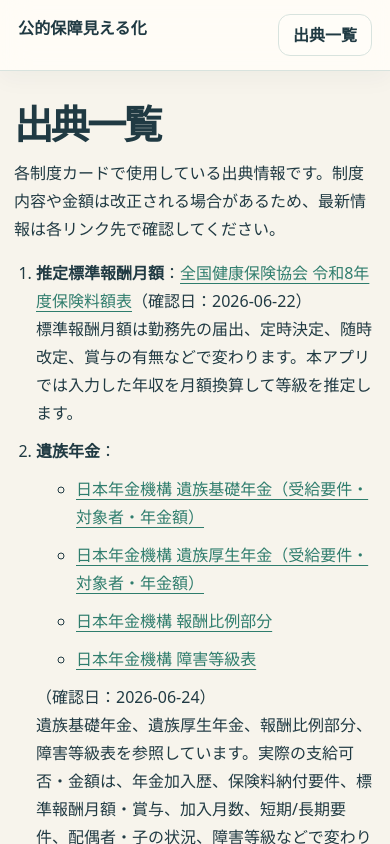
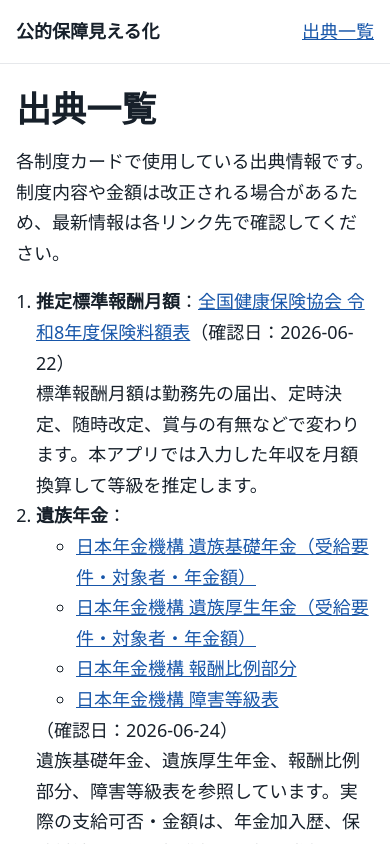
Before and after one commit to dokechi/kouteki-hosho, a Next.js app: page /sources in a window 390 px wide. Shown: the top 844 px of the page. Built offline with nearby package versions, Linux system fonts and the light colour scheme.

Commit message:
Revert global visual styles to PR 28

```diff
--- a/src/app/globals.css
+++ b/src/app/globals.css
@@ -1,321 +1,46 @@
-:root {
-  color: #203a43;
-  background: #f7f4ec;
-  --primary: #2f7d6d;
-  --primary-deep: #203a43;
-  --background: #f7f4ec;
-  --surface: #fffdf8;
-  --surface-soft: #f4faf7;
-  --line: #d8e3de;
-  --muted: #64736f;
-  --notice-soft: #e7f3ee;
-  --error: #a43d35;
-  --error-soft: #fff1ee;
-  --shadow: rgba(32, 58, 67, .08);
-}
-
+:root { color: #17202a; background: #fff; }
 * { box-sizing: border-box; }
-
-html { scroll-behavior: smooth; }
-
-body {
-  margin: 0;
-  font-family: "Hiragino Sans", "Yu Gothic", "YuGothic", "Noto Sans JP", system-ui, -apple-system, BlinkMacSystemFont, "Segoe UI", sans-serif;
-  font-size: 18px;
-  line-height: 1.75;
-  color: var(--primary-deep);
-  background: var(--background);
-}
-
-a {
-  color: var(--primary);
-  text-decoration-thickness: .08em;
-  text-underline-offset: .22em;
-}
-
-a:hover { color: var(--primary-deep); }
-
-main {
-  position: relative;
-  width: min(100%, 1040px);
-  margin: 0 auto;
-  padding: 34px 18px 72px;
-}
-
-.siteHeader {
-  position: sticky;
-  top: 0;
-  z-index: 10;
-  display: flex;
-  justify-content: space-between;
-  gap: 16px;
-  align-items: center;
-  padding: 14px max(18px, calc((100vw - 1040px) / 2 + 18px));
-  border-bottom: 1px solid var(--line);
-  background: rgba(255, 253, 248, .9);
-  backdrop-filter: blur(14px);
-  box-shadow: 0 8px 22px rgba(32, 58, 67, .04);
-}
-
-.logo {
-  font-weight: 900;
-  color: var(--primary-deep);
-  text-decoration: none;
-  letter-spacing: .01em;
-}
-
-
-.siteHeader nav a {
-  display: inline-flex;
-  align-items: center;
-  min-height: 38px;
-  padding: 6px 14px;
-  border: 1px solid var(--line);
-  border-radius: 12px;
-  background: var(--surface);
-  color: var(--primary-deep);
-  font-weight: 800;
-  text-decoration: none;
-}
-
-.siteHeader nav a:hover {
-  border-color: rgba(47, 125, 109, .42);
-  color: var(--primary);
-}
-
-.hero {
-  min-height: clamp(220px, 34vw, 390px);
-  display: grid;
-  align-items: center;
-  padding: clamp(34px, 7vw, 76px) clamp(22px, 5vw, 58px);
-  border: 1px solid var(--line);
-  border-radius: 22px;
-  background:
-    linear-gradient(135deg, rgba(231, 243, 238, .42), rgba(255, 253, 248, .28)),
-    var(--surface);
-  box-shadow: 0 18px 42px var(--shadow);
-  overflow: hidden;
-}
-
-h1 {
-  max-width: 12ch;
-  font-size: clamp(2.45rem, 8vw, 5.4rem);
-  line-height: .98;
-  letter-spacing: -.07em;
-  margin: 0 0 16px;
-  text-wrap: balance;
-}
-
-h2 {
-  font-size: clamp(1.65rem, 4vw, 2.4rem);
-  line-height: 1.25;
-  letter-spacing: -.035em;
-  margin: 44px 0 18px;
-}
-
-h3 { font-size: 1.08rem; margin: 0 0 7px; letter-spacing: -.01em; }
-
+body { margin: 0; font-family: system-ui, -apple-system, BlinkMacSystemFont, "Segoe UI", sans-serif; font-size: 18px; line-height: 1.7; background: #fff; }
+a { color: #1756a9; }
+main { width: min(100%, 960px); margin: 0 auto; padding: 24px 16px 56px; }
+.siteHeader { display: flex; justify-content: space-between; gap: 16px; align-items: center; padding: 16px; border-bottom: 1px solid #e6e8eb; }
+.logo { font-weight: 800; color: #17202a; text-decoration: none; }
+.hero { padding: 28px 0; }
+h1 { font-size: clamp(2rem, 9vw, 4rem); line-height: 1.15; margin: 0 0 16px; }
+h2 { font-size: 1.8rem; line-height: 1.3; margin-top: 32px; }
+h3 { font-size: 1.1rem; margin: 0 0 6px; }
 .lead { font-size: 1.2rem; }
-
-.notice {
-  background: var(--notice-soft);
-  border: 1px solid var(--line);
-  border-left: 6px solid var(--primary);
-  padding: 16px 18px;
-  border-radius: 14px;
-  box-shadow: 0 8px 18px rgba(32, 58, 67, .04);
-}
-
-.formGrid {
-  display: grid;
-  gap: 18px;
-  margin: 24px 0;
-  padding: clamp(18px, 4vw, 34px);
-  border: 1px solid var(--line);
-  border-radius: 20px;
-  background: var(--surface);
-  box-shadow: 0 16px 38px var(--shadow);
-}
-
-label { display: grid; gap: 8px; font-weight: 900; color: var(--primary-deep); }
-
-input,
-select {
-  width: 100%;
-  font: inherit;
-  padding: 14px 15px;
-  border: 2px solid var(--line);
-  border-radius: 12px;
-  background: #ffffff;
-  color: var(--primary-deep);
-  box-shadow: inset 0 1px 0 rgba(32, 58, 67, .04);
-  transition: border-color .18s ease, box-shadow .18s ease, background .18s ease;
-}
-
-input:focus,
-select:focus,
-.inputWithUnit:focus-within {
-  outline: 0;
-  border-color: var(--primary);
-  box-shadow: 0 0 0 4px rgba(47, 125, 109, .16);
-}
-
-input:hover,
-select:hover,
-.inputWithUnit:hover { border-color: rgba(47, 125, 109, .48); }
-
-.inputWithUnit {
-  display: grid;
-  grid-template-columns: 1fr auto;
-  align-items: center;
-  border: 2px solid var(--line);
-  border-radius: 12px;
-  background: #ffffff;
-  overflow: hidden;
-  transition: border-color .18s ease, box-shadow .18s ease;
-}
-
-.inputWithUnit input { border: 0; border-radius: 0; box-shadow: none; }
-.inputWithUnit input:focus { box-shadow: none; }
-
-.unitText { padding: 0 15px 0 6px; font-weight: 900; color: var(--muted); white-space: nowrap; }
-
-button,
-.button {
-  display: inline-block;
-  width: 100%;
-  border: 2px solid var(--primary-deep);
-  border-radius: 14px;
-  background: var(--primary-deep);
-  color: #ffffff;
-  padding: 16px 24px;
-  font: inherit;
-  font-weight: 900;
-  text-align: center;
-  text-decoration: none;
-  cursor: pointer;
-  box-shadow: 0 12px 24px rgba(32, 58, 67, .14);
-  transition: transform .18s ease, box-shadow .18s ease, background .18s ease, border-color .18s ease;
-}
-
-button:hover,
-.button:hover {
-  transform: translateY(-1px);
-  border-color: #284b54;
-  background: #284b54;
-  box-shadow: 0 14px 28px rgba(32, 58, 67, .16);
-}
-
-button:active,
-.button:active { transform: translateY(1px); box-shadow: 0 8px 18px rgba(32, 58, 67, .12); }
-
-.helpText { font-size: .9rem; font-weight: 600; color: var(--muted); }
-
-.errorBox {
-  grid-column: 1 / -1;
-  border: 2px solid var(--error);
-  background: var(--error-soft);
-  color: #7d2d27;
-  border-radius: 14px;
-  padding: 14px 16px;
-}
-
-.errorBox p { margin: 0 0 6px; font-weight: 900; }
+.notice { background: #f4f7fb; border-left: 6px solid #2b6cb0; padding: 16px; border-radius: 10px; }
+.formGrid { display: grid; gap: 16px; margin: 24px 0; }
+label { display: grid; gap: 6px; font-weight: 700; }
+input, select { width: 100%; font: inherit; padding: 14px; border: 1px solid #b9c0ca; border-radius: 10px; background: #fff; }
+.inputWithUnit { display: grid; grid-template-columns: 1fr auto; align-items: center; border: 1px solid #b9c0ca; border-radius: 10px; background: #fff; overflow: hidden; }
+.inputWithUnit input { border: 0; border-radius: 0; }
+.unitText { padding: 0 14px 0 6px; font-weight: 700; color: #17202a; white-space: nowrap; }
+button, .button { display: inline-block; width: 100%; border: 0; border-radius: 999px; background: #1f5fbf; color: #fff; padding: 16px 22px; font: inherit; font-weight: 800; text-align: center; text-decoration: none; cursor: pointer; }
+.helpText { font-size: .9rem; font-weight: 500; color: #516070; }
+.errorBox { grid-column: 1 / -1; border: 1px solid #d93025; background: #fff5f5; color: #8a1f17; border-radius: 10px; padding: 14px 16px; }
+.errorBox p { margin: 0 0 6px; font-weight: 800; }
 .errorBox ul { margin: 0; padding-left: 20px; }
-
-.resultSection { margin-top: 54px; }
-
-.resultTitle {
-  font-size: clamp(2.15rem, 7vw, 4.35rem);
-  letter-spacing: -.07em;
-  line-height: 1.05;
-  margin-bottom: 14px;
-  text-wrap: balance;
-}
-
-.resultLead { max-width: 44rem; font-size: 1.15rem; font-weight: 900; margin-bottom: 18px; color: var(--primary-deep); }
-
-.results { display: grid; gap: 14px; margin-top: 22px; }
-
-.benefitRow {
-  border: 1px solid var(--line);
-  border-radius: 16px;
-  background: var(--surface);
-  box-shadow: 0 12px 28px rgba(32, 58, 67, .06);
-  overflow: hidden;
-  transition: box-shadow .18s ease, border-color .18s ease, background .18s ease;
-}
-
-.benefitRow:hover { border-color: rgba(47, 125, 109, .42); box-shadow: 0 14px 30px rgba(32, 58, 67, .08); }
-.benefitRow[open] { background: #ffffff; }
-
-.benefitSummary {
-  display: grid;
-  grid-template-columns: minmax(8em, 1.2fr) minmax(8em, 1fr) minmax(7em, 1fr) auto;
-  gap: 12px;
-  align-items: center;
-  padding: 18px 20px;
-  cursor: pointer;
-  list-style: none;
-}
-
+.resultSection { margin-top: 40px; }
+.resultTitle { font-size: clamp(2rem, 7vw, 3.5rem); letter-spacing: -.04em; line-height: 1.18; margin-bottom: 12px; }
+.resultLead { font-size: 1.15rem; font-weight: 700; margin-bottom: 18px; }
+.results { display: grid; gap: 10px; margin-top: 18px; }
+.benefitRow { border: 1px solid #d8dde6; border-radius: 14px; background: #fff; box-shadow: 0 8px 20px rgba(23,32,42,.05); overflow: hidden; }
+.benefitSummary { display: grid; grid-template-columns: minmax(8em, 1.2fr) minmax(8em, 1fr) minmax(7em, 1fr) auto; gap: 12px; align-items: center; padding: 14px 16px; cursor: pointer; list-style: none; }
 .benefitSummary::-webkit-details-marker { display: none; }
-
-.benefitScene { font-weight: 900; color: var(--primary); }
-.benefitName { color: var(--muted); font-weight: 800; }
-.benefitAmount { justify-self: end; font-size: 1.04rem; color: var(--primary-deep); font-variant-numeric: tabular-nums; }
-
-.benefitIcon {
-  display: grid;
-  place-items: center;
-  width: 34px;
-  height: 34px;
-  border: 1px solid rgba(47, 125, 109, .28);
-  border-radius: 10px;
-  background: var(--notice-soft);
-  transition: transform .2s ease, background .2s ease, color .2s ease;
-  color: var(--primary);
-  font-weight: 900;
-}
-
-.benefitRow[open] .benefitIcon { transform: rotate(180deg); background: var(--primary); color: #ffffff; }
-
-.benefitDetail {
-  display: grid;
-  gap: 16px;
-  padding: 4px 20px 22px;
-  border-top: 1px solid var(--line);
-  background: var(--surface-soft);
-}
-
+.benefitScene { font-weight: 900; color: #174a92; }
+.benefitName { color: #516070; font-weight: 700; }
+.benefitAmount { justify-self: end; font-size: 1rem; color: #17202a; }
+.benefitIcon { transition: transform .2s ease; color: #174a92; font-weight: 900; }
+.benefitRow[open] .benefitIcon { transform: rotate(180deg); }
+.benefitDetail { display: grid; gap: 16px; padding: 4px 16px 18px; border-top: 1px solid #edf0f4; background: #fbfcfe; }
 .benefitDetail section { padding-top: 12px; }
 .benefitDetail p { margin: 0; }
-.benefitDetail ul { margin-top: 8px; }
-.amountLine { font-size: 1.22rem; font-weight: 900; font-variant-numeric: tabular-nums; }
+.amountLine { font-size: 1.2rem; font-weight: 900; }
 .small, .sourceBox { font-size: .95rem; }
-
-.sourceBox {
-  border-top: 1px solid var(--line);
-  margin-top: 4px;
-  padding-top: 12px;
-}
-
+.sourceBox { border-top: 1px solid #edf0f4; margin-top: 4px; padding-top: 12px; }
 .sourceBox p { margin: 4px 0; }
-.sourceList { padding-left: 22px; }
-.sourceList li { margin: 10px 0; }
-
-@media (min-width: 720px) {
-  .formGrid { grid-template-columns: repeat(2, 1fr); }
-  button, .button { width: auto; justify-self: start; min-width: 220px; }
-}
-
-@media (max-width: 719px) {
-  body { font-size: 16px; }
-  main { padding-inline: 14px; }
-  .siteHeader { align-items: flex-start; }
-  .hero { border-radius: 18px; }
-  .benefitSummary { grid-template-columns: 1fr auto; }
-  .benefitName, .benefitAmount { grid-column: 1; }
-  .benefitAmount { justify-self: start; }
-  .benefitIcon { grid-column: 2; grid-row: 1 / span 3; }
-}
+.sourceList { padding-left: 20px; }
+@media (min-width: 720px) { .formGrid { grid-template-columns: repeat(2, 1fr); } button, .button { width: auto; } }
+@media (max-width: 719px) { .benefitSummary { grid-template-columns: 1fr auto; } .benefitName, .benefitAmount { grid-column: 1; } .benefitAmount { justify-self: start; } .benefitIcon { grid-column: 2; grid-row: 1 / span 3; } }
```
